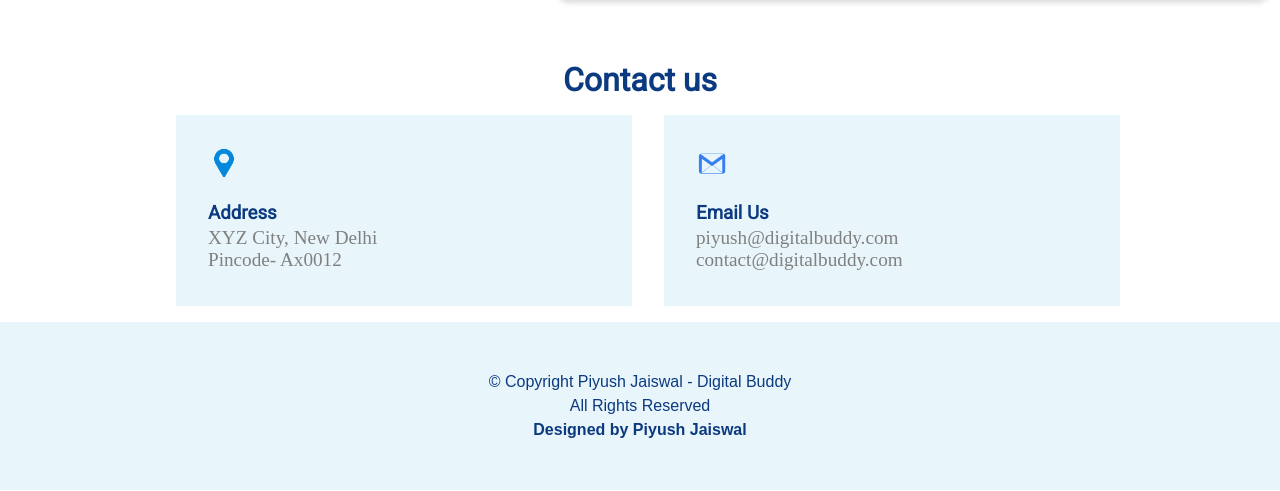
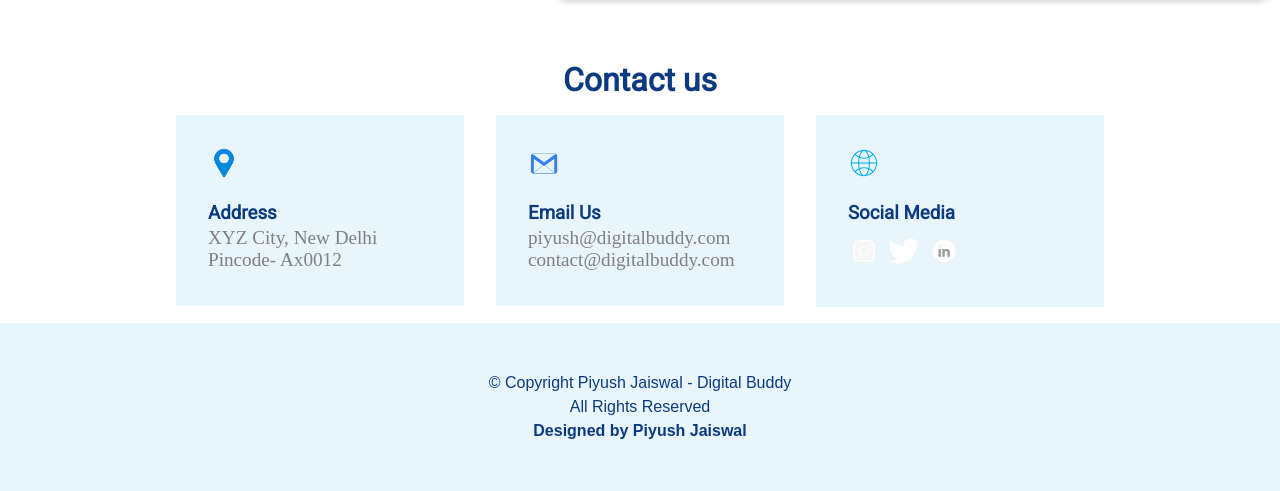
Before and after one commit to piyush-jaiswal-projects/digital-marketing-agency-website, a React app in the folder client/: page / in a window 1280 px wide. Shown: the part 2871-3362 px from the top of the page. Built offline with nearby package versions, Linux system fonts and the light colour scheme.

Commit message:
Social Media Added

```diff
--- a/client/public/styles.css
+++ b/client/public/styles.css
@@ -375,7 +375,7 @@ body{
 }
 
 .contact-address, .contact-emails{
-    width: 35%;
+    width: 20%;
     background-color: rgb(232, 245, 250);
     text-align: left;
     float: left;
@@ -418,3 +418,9 @@ body{
     padding: 0;
     margin: 0;
 }
+
+.social-img{
+    padding-top: 0.5rem;
+    padding-right: 0.5rem;
+    cursor: pointer;
+}
--- a/client/src/components/contactDetails.jsx
+++ b/client/src/components/contactDetails.jsx
@@ -20,6 +20,16 @@ function contactDetails(){
             contact@digitalbuddy.com
         </p>
         </div>
+        <div class="contact-emails contact-social">
+        <img src="./images/social.png" class="location-image email-image" alt="Social Media Handles"></img>
+        <h3 class="testimonial-heading address-title">Social Media</h3>
+        <p class="contact-section-para">
+           <a href="https://www.instagram.com"><img class="location-image social-img" alt="instagram" src="./images/ig.png"></img></a>
+           <a href="https://www.twitter.com"><img class="location-image social-img" alt="twitter" src="./images/tw.png"></img></a>
+           <a href="https://www.linkedin.com"><img class="location-image social-img" alt="linkedin" src="./images/li.png"></img></a>
+
+        </p>
+        </div>
         </div>
     );
 }
```
Also changed, not shown: client/public/images/ig.png (added), client/public/images/li.png (added), client/public/images/social.png (added), client/public/images/tw.png (added).
